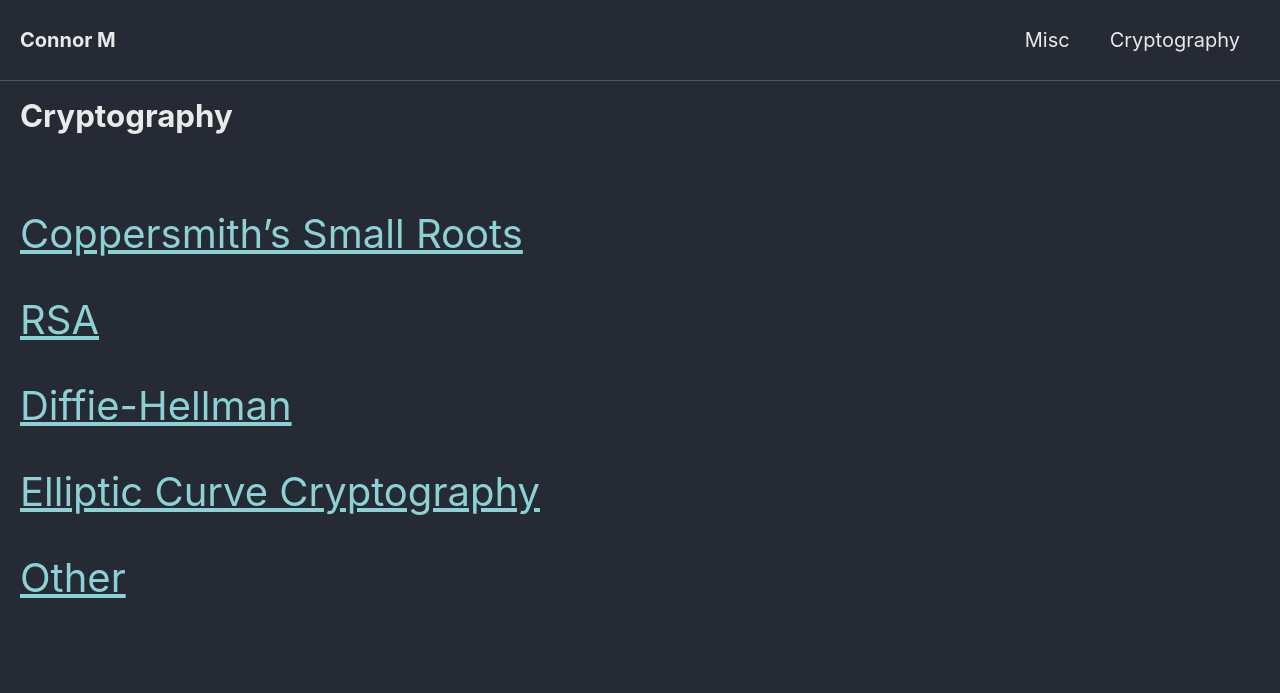
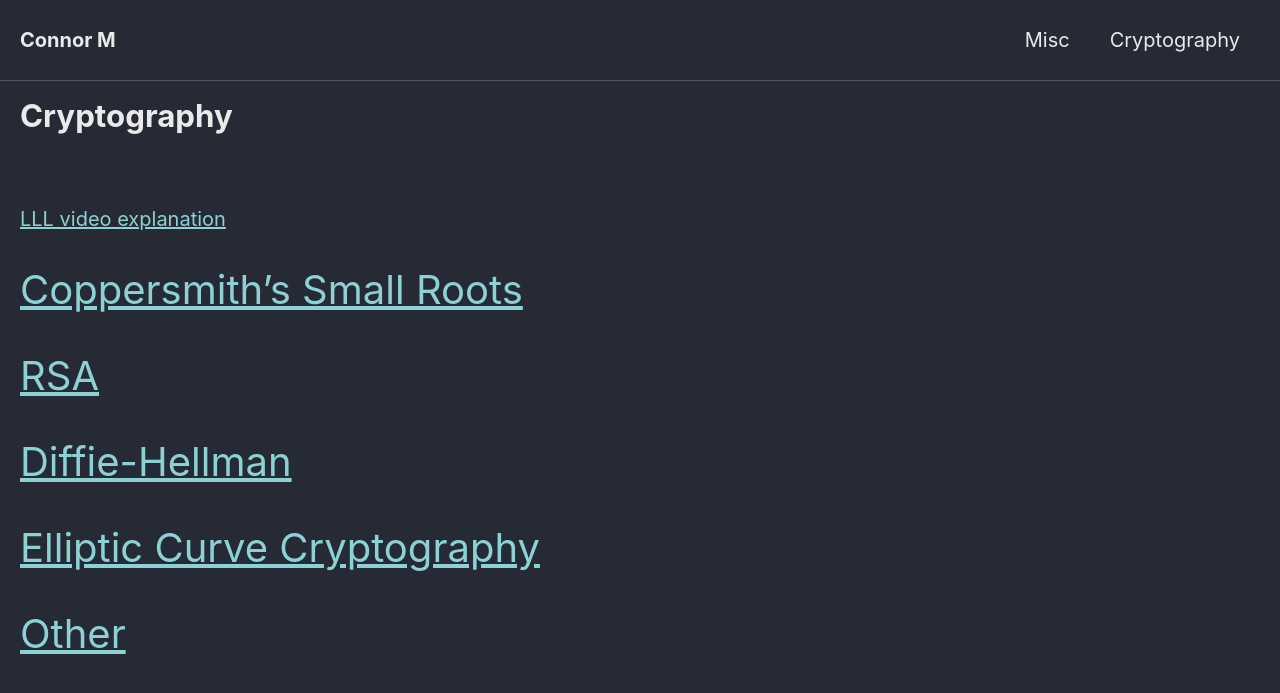
Before and after one commit to Connor-McCartney/Connor-McCartney.github.io, a Jekyll site: the page built from _pages/cryptography.md, in a window 1280 px wide. Shown: the top 693 px of the page. Built offline with Jekyll 4.4.1, drawn with Linux system fonts in a browser that asks for light colours; cached includes are drawn as plain includes.

Commit message:
Update cryptography.md

```diff
--- a/_pages/cryptography.md
+++ b/_pages/cryptography.md
@@ -4,6 +4,8 @@ title: Cryptography
 ---
 
 <br>
+
+[LLL video explanation](https://www.youtube.com/watch?v=CQXPc-O82Dc)
 
 <span style="font-size:2em;">   [Coppersmith's Small Roots](/cryptography/small-roots)   </span>
 
```
